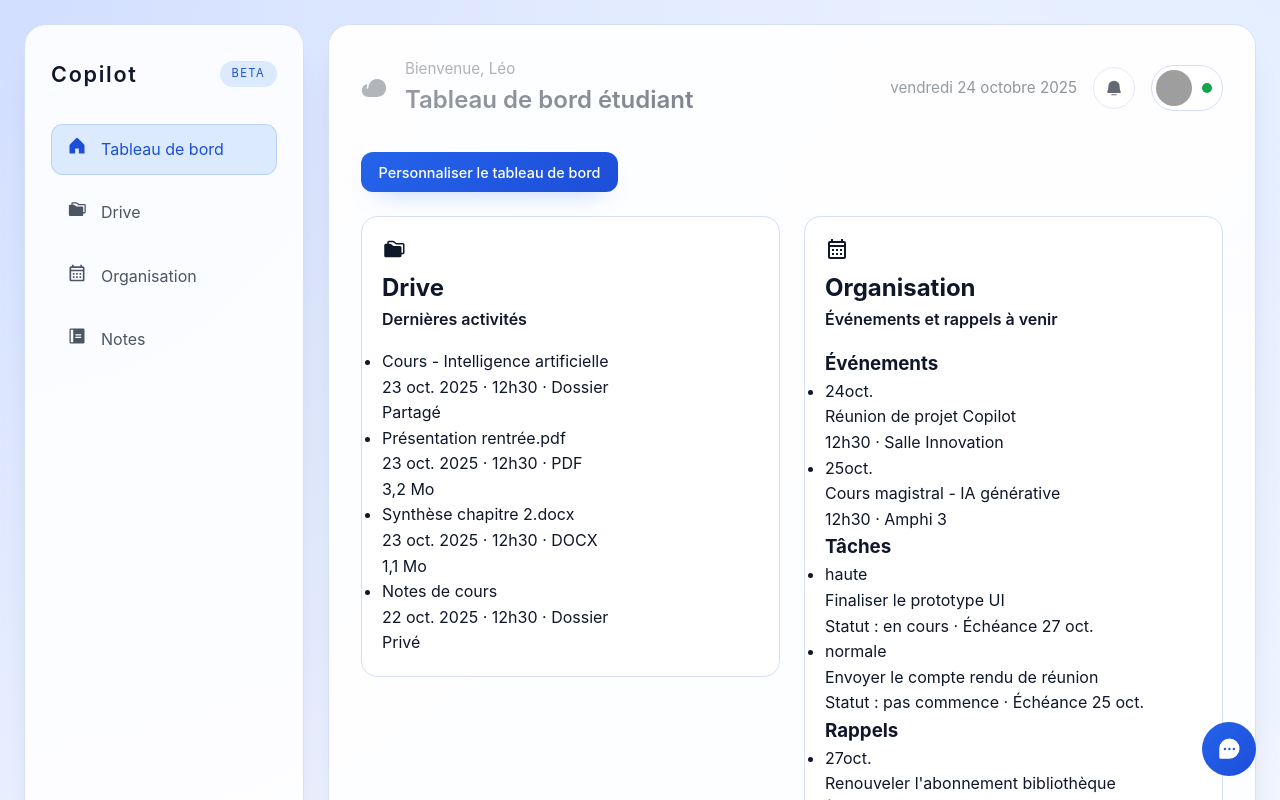
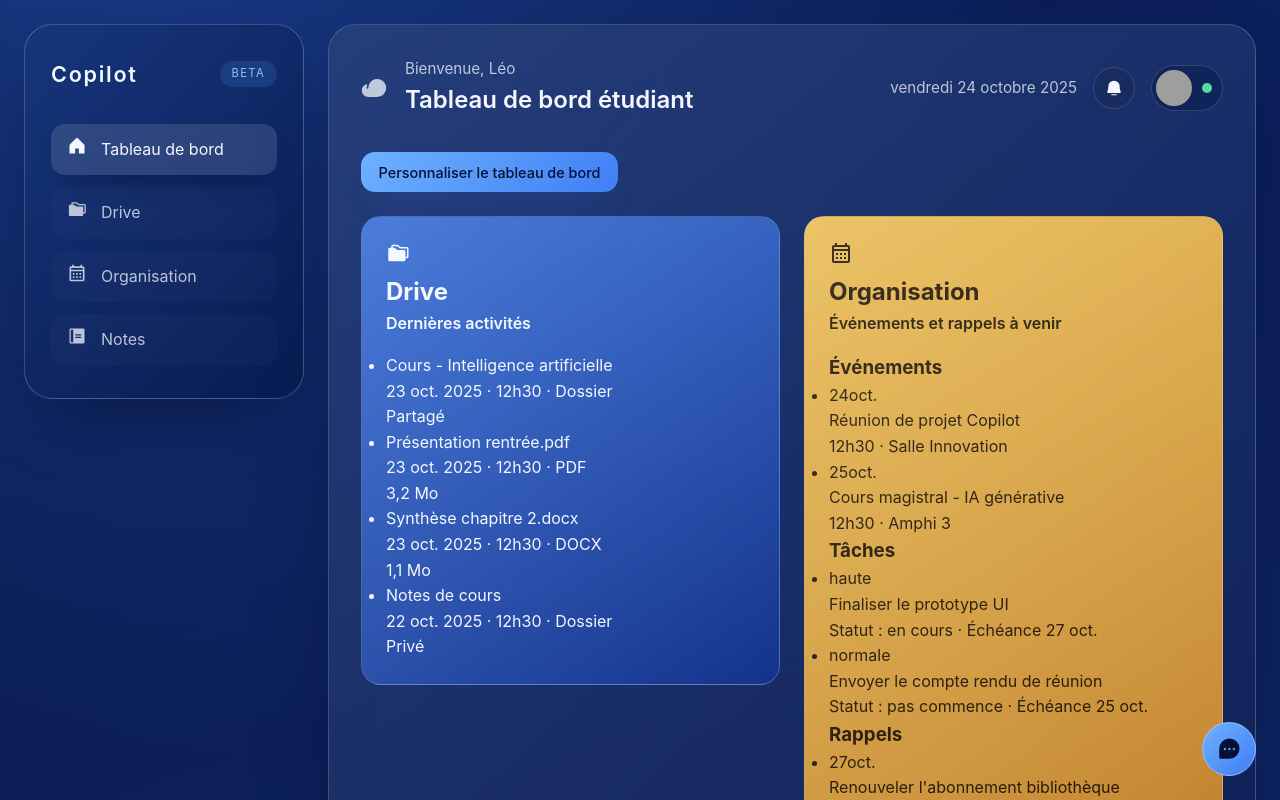
Before and after one commit to Xsowww/CopilotV5, a React (Vite) app: page / in a window 1280 px wide. Shown: the top 800 px of the page. Built offline with nearby package versions, Linux system fonts and the light colour scheme; grey boxes are pictures that could not be loaded.

Commit message:
Reintroduce iCloud styling and harden widget drag

```diff
--- a/src/index.css
+++ b/src/index.css
@@ -1,24 +1,27 @@
+/* Modification : rétablissement de la palette iCloud avec effet glassmorphism. */
 :root {
-  color-scheme: light;
-  --background: #f5f7fb;
-  --surface: #ffffff;
-  --surface-muted: #eef2ff;
-  --surface-strong: rgba(255, 255, 255, 0.9);
-  --border: #d6defa;
-  --border-strong: #c3cefb;
-  --text-primary: #0f172a;
-  --text-secondary: #4b5563;
-  --text-tertiary: #6b7280;
-  --accent: #2563eb;
-  --accent-soft: #dbeafe;
-  --accent-strong: #1d4ed8;
-  --warning: #f43f5e;
-  --success: #16a34a;
-  --shadow-soft: 0 24px 40px -24px rgba(15, 23, 42, 0.25);
-  --shadow-strong: 0 32px 64px -32px rgba(30, 64, 175, 0.35);
-  --radius-lg: 22px;
-  --radius-md: 16px;
-  --radius-sm: 12px;
+  color-scheme: dark;
+  --background: #051035;
+  --background-secondary: #0a1c53;
+  --surface: rgba(13, 33, 84, 0.7);
+  --surface-muted: rgba(17, 43, 102, 0.55);
+  --surface-strong: rgba(16, 40, 100, 0.78);
+  --border: rgba(255, 255, 255, 0.14);
+  --border-strong: rgba(255, 255, 255, 0.22);
+  --text-primary: #f4f7ff;
+  --text-secondary: rgba(244, 247, 255, 0.75);
+  --text-tertiary: rgba(244, 247, 255, 0.6);
+  --accent: #5aa2ff;
+  --accent-soft: rgba(90, 162, 255, 0.15);
+  --accent-strong: #8ac0ff;
+  --warning: #ff6b81;
+  --success: #5bd7a1;
+  --shadow-soft: 0 32px 72px -32px rgba(2, 10, 36, 0.65);
+  --shadow-strong: 0 40px 80px -24px rgba(3, 19, 63, 0.8);
+  --radius-lg: 28px;
+  --radius-md: 20px;
+  --radius-sm: 14px;
+  --glass-blur: 22px;
   font-family: "SF Pro Display", "Inter", system-ui, -apple-system, BlinkMacSystemFont, sans-serif;
 }
 
@@ -34,9 +37,9 @@ body {
 }
 
 body {
-  background: radial-gradient(120% 120% at 0% 0%, rgba(186, 206, 255, 0.55), transparent 60%),
-    radial-gradient(120% 120% at 100% 0%, rgba(221, 235, 255, 0.55), transparent 62%),
-    linear-gradient(160deg, #edf2ff 0%, #eff4ff 45%, #f8fbff 100%);
+  background: radial-gradient(120% 120% at 10% -20%, rgba(35, 80, 180, 0.75), transparent 62%),
+    radial-gradient(120% 140% at 100% 0%, rgba(12, 32, 96, 0.85), transparent 65%),
+    linear-gradient(160deg, #06153c 0%, #0c1f58 45%, #12306f 100%);
   color: var(--text-primary);
   line-height: 1.6;
   -webkit-font-smoothing: antialiased;
@@ -59,12 +62,13 @@ input,
 textarea,
 select {
   font: inherit;
-  color: inherit;
-  background: var(--surface);
+  color: var(--text-primary);
+  background: rgba(7, 21, 54, 0.85);
   border: 1px solid var(--border);
   border-radius: var(--radius-sm);
   padding: 0.65rem 0.9rem;
-  transition: border-color 0.2s ease, box-shadow 0.2s ease;
+  transition: border-color 0.2s ease, box-shadow 0.2s ease, background 0.2s ease;
+  backdrop-filter: blur(calc(var(--glass-blur) * 0.45));
 }
 
 input:focus,
@@ -72,7 +76,8 @@ textarea:focus,
 select:focus {
   outline: none;
   border-color: var(--accent);
-  box-shadow: 0 0 0 3px rgba(37, 99, 235, 0.15);
+  box-shadow: 0 0 0 3px rgba(90, 162, 255, 0.28);
+  background: rgba(11, 31, 74, 0.92);
 }
 
 label {
@@ -89,17 +94,21 @@ label {
   gap: 28px;
   min-height: 100vh;
   padding: 32px;
+  max-width: 1440px;
+  margin: 0 auto;
+  align-items: flex-start;
 }
 
 .sidebar {
   display: flex;
   flex-direction: column;
   gap: 32px;
-  background: var(--surface-strong);
+  background: linear-gradient(135deg, rgba(23, 54, 124, 0.85), rgba(7, 26, 78, 0.85));
   border-radius: var(--radius-lg);
-  border: 1px solid var(--border);
+  border: 1px solid var(--border-strong);
   padding: 32px 26px;
   box-shadow: var(--shadow-soft);
+  backdrop-filter: blur(var(--glass-blur));
 }
 
 .sidebar__logo {
@@ -139,14 +148,15 @@ label {
   padding: 12px 16px;
   border-radius: var(--radius-sm);
   color: var(--text-secondary);
-  transition: background 0.2s ease, color 0.2s ease, box-shadow 0.2s ease;
+  transition: background 0.25s ease, color 0.25s ease, box-shadow 0.25s ease;
+  background: rgba(255, 255, 255, 0.02);
 }
 
 .sidebar__link:hover,
 .sidebar__link--active {
-  background: var(--accent-soft);
-  color: var(--accent-strong);
-  box-shadow: inset 0 0 0 1px rgba(37, 99, 235, 0.18);
+  background: rgba(255, 255, 255, 0.12);
+  color: var(--text-primary);
+  box-shadow: 0 14px 30px -18px rgba(0, 0, 0, 0.6);
 }
 
 .sidebar__icon svg {
@@ -159,19 +169,20 @@ label {
   display: flex;
   flex-direction: column;
   gap: 32px;
-  background: var(--surface-strong);
+  background: linear-gradient(150deg, rgba(19, 46, 112, 0.85), rgba(9, 24, 72, 0.82));
   border-radius: var(--radius-lg);
-  border: 1px solid var(--border);
+  border: 1px solid var(--border-strong);
   padding: 32px;
   box-shadow: var(--shadow-soft);
   overflow: hidden;
+  backdrop-filter: blur(var(--glass-blur));
 }
 
 .app-content::before {
   content: "";
   position: absolute;
   inset: 0;
-  background: linear-gradient(130deg, rgba(255, 255, 255, 0.6), rgba(255, 255, 255, 0));
+  background: linear-gradient(130deg, rgba(255, 255, 255, 0.08), rgba(255, 255, 255, 0));
   pointer-events: none;
 }
 
@@ -232,7 +243,7 @@ label {
 
 .topbar__action:hover {
   border-color: var(--accent);
-  box-shadow: 0 0 0 3px rgba(37, 99, 235, 0.15);
+  box-shadow: 0 0 0 3px rgba(90, 162, 255, 0.28);
 }
 
 .topbar__profile {
@@ -247,7 +258,12 @@ label {
   border-radius: 999px;
   padding: 4px 10px 4px 4px;
   border: 1px solid var(--border);
-  transition: border-color 0.2s ease;
+  transition: border-color 0.2s ease, box-shadow 0.2s ease;
+}
+
+.topbar__avatar:hover {
+  border-color: var(--accent);
+  box-shadow: 0 0 0 3px rgba(90, 162, 255, 0.18);
 }
 
 .topbar__avatar img {
@@ -269,15 +285,16 @@ label {
   top: calc(100% + 12px);
   right: 0;
   width: min(320px, 90vw);
-  background: var(--surface);
+  background: linear-gradient(150deg, rgba(24, 56, 134, 0.92), rgba(12, 30, 84, 0.85));
   border-radius: var(--radius-md);
-  border: 1px solid var(--border);
+  border: 1px solid var(--border-strong);
   box-shadow: var(--shadow-strong);
   padding: 20px;
   display: flex;
   flex-direction: column;
   gap: 16px;
   z-index: 10;
+  backdrop-filter: blur(var(--glass-blur));
 }
 
 .profile-menu h3 {
@@ -312,26 +329,26 @@ label {
 }
 
 .btn-primary {
-  background: linear-gradient(135deg, #2563eb, #1d4ed8);
-  color: #fff;
-  box-shadow: 0 12px 24px -16px rgba(37, 99, 235, 0.65);
+  background: linear-gradient(135deg, #6fb2ff, #3f7ef5);
+  color: #041034;
+  box-shadow: 0 16px 32px -18px rgba(63, 126, 245, 0.7);
 }
 
 .btn-primary:disabled {
-  background: rgba(37, 99, 235, 0.4);
+  background: rgba(111, 178, 255, 0.45);
   cursor: not-allowed;
   box-shadow: none;
 }
 
 .btn-secondary {
-  background: var(--surface);
+  background: rgba(12, 31, 78, 0.65);
   border: 1px solid var(--border);
   color: var(--text-secondary);
 }
 
 .btn-secondary:hover {
   border-color: var(--accent);
-  color: var(--accent-strong);
+  color: var(--text-primary);
 }
 
 .btn-tertiary {
@@ -344,21 +361,53 @@ label {
   color: var(--accent-strong);
 }
 
+/* Modification : relooking des cartes widgets pour coller au visuel iCloud. */
 .widget-card {
-  background: var(--surface);
+  position: relative;
+  background: linear-gradient(160deg, rgba(36, 74, 160, 0.85), rgba(15, 40, 102, 0.85));
   border-radius: var(--radius-md);
-  border: 1px solid var(--border);
-  padding: 20px;
+  border: 1px solid var(--border-strong);
+  padding: 24px;
   display: flex;
   flex-direction: column;
   gap: 16px;
   min-height: 220px;
   transition: transform 0.2s ease, box-shadow 0.2s ease;
+  backdrop-filter: blur(var(--glass-blur));
+  color: var(--text-primary);
 }
 
 .widget-card:hover {
-  transform: translateY(-2px);
-  box-shadow: var(--shadow-soft);
+  transform: translateY(-4px);
+  box-shadow: var(--shadow-strong);
+}
+
+.widget-card::after {
+  content: "";
+  position: absolute;
+  inset: 0;
+  border-radius: inherit;
+  pointer-events: none;
+  background: linear-gradient(140deg, rgba(255, 255, 255, 0.16), rgba(255, 255, 255, 0));
+  opacity: 0.9;
+}
+
+/* Variation de couleurs par widget pour rester fidèle aux widgets iCloud. */
+.widget-card[data-accent="bleu"] {
+  background: linear-gradient(150deg, rgba(46, 107, 220, 0.92), rgba(22, 52, 142, 0.85));
+}
+
+.widget-card[data-accent="jaune"] {
+  background: linear-gradient(150deg, rgba(255, 201, 71, 0.9), rgba(240, 150, 24, 0.78));
+  color: #1f1200;
+}
+
+.widget-card[data-accent="rouge"] {
+  background: linear-gradient(150deg, rgba(255, 122, 150, 0.92), rgba(214, 57, 92, 0.82));
+}
+
+.widget-card[data-accent="vert"] {
+  background: linear-gradient(150deg, rgba(93, 216, 169, 0.92), rgba(20, 132, 108, 0.82));
 }
 
 .widget-card header {
@@ -465,8 +514,8 @@ label {
 }
 
 .drive-breadcrumb__item {
-  background: var(--surface);
-  border: 1px solid var(--border);
+  background: rgba(255, 255, 255, 0.08);
+  border: 1px solid rgba(255, 255, 255, 0.18);
   border-radius: 999px;
   padding: 0.25rem 0.75rem;
   font-size: 0.85rem;
@@ -499,7 +548,7 @@ label {
 
 .drive-table__header {
   font-weight: 600;
-  background: var(--surface-muted);
+  background: rgba(255, 255, 255, 0.08);
   color: var(--text-secondary);
 }
 
@@ -517,19 +566,20 @@ label {
 }
 
 .drive-table__row:hover {
-  background: rgba(219, 234, 254, 0.5);
+  background: rgba(255, 255, 255, 0.08);
 }
 
 .context-menu {
   position: fixed;
-  background: var(--surface);
-  border: 1px solid var(--border);
+  background: linear-gradient(150deg, rgba(22, 50, 126, 0.92), rgba(10, 28, 78, 0.9));
+  border: 1px solid var(--border-strong);
   border-radius: var(--radius-sm);
   box-shadow: var(--shadow-soft);
   list-style: none;
   padding: 8px 0;
   z-index: 30;
   min-width: 200px;
+  backdrop-filter: blur(calc(var(--glass-blur) * 0.5));
 }
 
 .context-menu li button {
@@ -540,14 +590,14 @@ label {
 }
 
 .context-menu li button:hover {
-  background: var(--accent-soft);
-  color: var(--accent-strong);
+  background: rgba(255, 255, 255, 0.12);
+  color: var(--text-primary);
 }
 
 .drive-preview {
-  background: var(--surface);
+  background: linear-gradient(160deg, rgba(27, 63, 148, 0.95), rgba(11, 32, 88, 0.9));
   border-radius: var(--radius-lg);
-  border: 1px solid var(--border);
+  border: 1px solid var(--border-strong);
   box-shadow: var(--shadow-strong);
   max-width: min(760px, 90vw);
   width: 100%;
@@ -556,6 +606,8 @@ label {
   flex-direction: column;
   gap: 16px;
   padding: 24px;
+  color: var(--text-primary);
+  backdrop-filter: blur(var(--glass-blur));
 }
 
 .drive-preview__header {
@@ -575,7 +627,7 @@ label {
   overflow: auto;
   border: 1px solid var(--border);
   border-radius: var(--radius-sm);
-  background: var(--surface-muted);
+  background: rgba(8, 22, 60, 0.75);
   padding: 12px;
 }
 
@@ -620,13 +672,14 @@ label {
 .notes-page__sidebar,
 .notes-page__list,
 .notes-page__content {
-  background: var(--surface);
-  border: 1px solid var(--border);
+  background: linear-gradient(160deg, rgba(24, 56, 134, 0.9), rgba(10, 28, 78, 0.85));
+  border: 1px solid var(--border-strong);
   border-radius: var(--radius-md);
   padding: 20px;
   display: flex;
   flex-direction: column;
   gap: 16px;
+  backdrop-filter: blur(var(--glass-blur));
 }
 
 .notes-page__sidebar header,
@@ -644,15 +697,16 @@ label {
   padding: 10px 12px;
   border-radius: var(--radius-sm);
   color: var(--text-secondary);
-  border: none;
-  background: transparent;
-  transition: background 0.2s ease, color 0.2s ease;
+  border: 1px solid rgba(255, 255, 255, 0.18);
+  background: rgba(255, 255, 255, 0.05);
+  transition: background 0.2s ease, color 0.2s ease, border-color 0.2s ease;
 }
 
 .notes-page__folder-button--active,
 .notes-page__folder-button:hover {
-  background: var(--accent-soft);
-  color: var(--accent-strong);
+  background: rgba(255, 255, 255, 0.15);
+  color: var(--text-primary);
+  border-color: var(--accent);
 }
 
 .notes-page__list-items {
@@ -675,13 +729,17 @@ label {
   gap: 12px;
   padding: 12px;
   border-radius: var(--radius-sm);
-  border: 1px solid transparent;
+  border: 1px solid rgba(255, 255, 255, 0.15);
+  background: rgba(255, 255, 255, 0.05);
+  transition: background 0.2s ease, border-color 0.2s ease;
   text-align: left;
+  color: var(--text-secondary);
 }
 
 .notes-page__item--active {
   border-color: var(--accent);
-  background: rgba(219, 234, 254, 0.45);
+  background: rgba(90, 162, 255, 0.18);
+  color: var(--text-primary);
 }
 
 .notes-editor {
@@ -705,6 +763,7 @@ label {
   border: none;
   background: transparent;
   padding: 0;
+  color: var(--text-primary);
 }
 
 .notes-editor__meta {
@@ -717,10 +776,12 @@ label {
 .notes-editor__textarea {
   flex: 1;
   border-radius: var(--radius-sm);
-  border: 1px solid var(--border);
+  border: 1px solid rgba(255, 255, 255, 0.18);
   padding: 16px;
   resize: none;
   min-height: 280px;
+  background: rgba(7, 21, 54, 0.82);
+  color: var(--text-primary);
 }
 
 .organisation-page {
@@ -789,15 +850,16 @@ label {
   justify-content: flex-start;
   padding: 12px;
   border-radius: var(--radius-sm);
-  background: rgba(255, 255, 255, 0.7);
-  border: 1px solid var(--border);
+  background: rgba(255, 255, 255, 0.12);
+  border: 1px solid rgba(255, 255, 255, 0.18);
   min-height: 112px;
-  transition: border-color 0.2s ease, box-shadow 0.2s ease;
+  transition: border-color 0.2s ease, box-shadow 0.2s ease, background 0.2s ease;
 }
 
 .calendar-month__cell--active {
   border-color: var(--accent);
-  box-shadow: inset 0 0 0 1px rgba(37, 99, 235, 0.15);
+  box-shadow: 0 14px 28px -20px rgba(2, 12, 40, 0.6);
+  background: rgba(90, 162, 255, 0.16);
 }
 
 .calendar-month__cell--muted {
@@ -835,8 +897,9 @@ label {
   gap: 12px;
   padding: 12px;
   border-radius: var(--radius-sm);
-  border: 1px solid var(--border);
-  background: rgba(255, 255, 255, 0.7);
+  border: 1px solid rgba(255, 255, 255, 0.18);
+  background: rgba(255, 255, 255, 0.12);
+  transition: background 0.2s ease, box-shadow 0.2s ease;
 }
 
 .calendar-week__event {
@@ -844,18 +907,26 @@ label {
   flex-direction: column;
   gap: 4px;
   align-items: flex-start;
-  background: var(--accent-soft);
-  color: var(--accent-strong);
+  background: rgba(90, 162, 255, 0.18);
+  color: var(--text-primary);
   border-radius: var(--radius-sm);
   padding: 8px 10px;
 }
 
 .calendar-week__add,
 .calendar-day__add {
-  border: 1px dashed var(--border);
+  border: 1px dashed rgba(255, 255, 255, 0.25);
   border-radius: var(--radius-sm);
   padding: 8px 10px;
   color: var(--text-secondary);
+  background: rgba(255, 255, 255, 0.05);
+  transition: background 0.2s ease, border-color 0.2s ease;
+}
+
+.calendar-week__add:hover,
+.calendar-day__add:hover {
+  background: rgba(255, 255, 255, 0.12);
+  border-color: var(--accent);
 }
 
 .calendar-day {
@@ -877,7 +948,14 @@ label {
   gap: 4px;
   padding: 12px;
   border-radius: var(--radius-sm);
-  border: 1px solid var(--border);
+  border: 1px solid rgba(255, 255, 255, 0.2);
+  background: rgba(255, 255, 255, 0.1);
+  transition: background 0.2s ease, border-color 0.2s ease;
+}
+
+.calendar-day__event:hover {
+  background: rgba(255, 255, 255, 0.16);
+  border-color: var(--accent);
 }
 
 .organisation-sidebar header {
@@ -902,7 +980,16 @@ label {
   gap: 10px;
   padding: 10px 12px;
   border-radius: var(--radius-sm);
-  border: 1px solid var(--border);
+  border: 1px solid rgba(255, 255, 255, 0.18);
+  background: rgba(255, 255, 255, 0.08);
+  color: var(--text-primary);
+  transition: background 0.2s ease, border-color 0.2s ease;
+}
+
+.organisation-sidebar__list button:hover,
+.organisation-sidebar__list button[aria-current="true"] {
+  background: rgba(255, 255, 255, 0.16);
+  border-color: var(--accent);
 }
 
 .organisation-sidebar__delete {
@@ -920,8 +1007,8 @@ label {
 .organisation-editor {
   position: fixed;
   inset: 0;
-  backdrop-filter: blur(10px);
-  background: rgba(15, 23, 42, 0.25);
+  backdrop-filter: blur(calc(var(--glass-blur) * 0.6));
+  background: rgba(5, 12, 32, 0.55);
   display: flex;
   align-items: center;
   justify-content: center;
@@ -930,15 +1017,16 @@ label {
 }
 
 .organisation-editor__content {
-  background: var(--surface);
+  background: linear-gradient(155deg, rgba(26, 60, 142, 0.95), rgba(12, 31, 82, 0.88));
   border-radius: var(--radius-lg);
-  border: 1px solid var(--border);
+  border: 1px solid var(--border-strong);
   box-shadow: var(--shadow-strong);
   width: min(560px, 95vw);
   padding: 24px;
   display: flex;
   flex-direction: column;
   gap: 20px;
+  color: var(--text-primary);
 }
 
 .organisation-editor__content header {
@@ -975,8 +1063,8 @@ label {
 .dialog-overlay {
   position: fixed;
   inset: 0;
-  backdrop-filter: blur(8px);
-  background: rgba(15, 23, 42, 0.25);
+  backdrop-filter: blur(calc(var(--glass-blur) * 0.6));
+  background: rgba(5, 12, 32, 0.55);
   display: flex;
   align-items: center;
   justify-content: center;
@@ -985,15 +1073,16 @@ label {
 }
 
 .dialog-card {
-  background: var(--surface);
+  background: linear-gradient(155deg, rgba(26, 60, 142, 0.95), rgba(12, 31, 82, 0.88));
   border-radius: var(--radius-lg);
-  border: 1px solid var(--border);
+  border: 1px solid var(--border-strong);
   box-shadow: var(--shadow-strong);
   width: min(420px, 92vw);
   display: flex;
   flex-direction: column;
   gap: 16px;
   padding: 24px;
+  color: var(--text-primary);
 }
 
 .dialog-card__header h3 {
@@ -1041,14 +1130,15 @@ label {
   bottom: 68px;
   right: 0;
   width: min(360px, 90vw);
-  background: var(--surface);
-  border: 1px solid var(--border);
+  background: linear-gradient(160deg, rgba(24, 56, 134, 0.95), rgba(10, 28, 78, 0.9));
+  border: 1px solid var(--border-strong);
   border-radius: var(--radius-md);
   box-shadow: var(--shadow-strong);
   display: flex;
   flex-direction: column;
   gap: 16px;
   padding: 18px;
+  backdrop-filter: blur(var(--glass-blur));
 }
 
 .copilot-chatbot__header {
@@ -1086,14 +1176,14 @@ label {
 }
 
 .copilot-chatbot__bubble--assistant {
-  background: var(--surface-muted);
-  border: 1px solid var(--border);
+  background: rgba(255, 255, 255, 0.12);
+  border: 1px solid rgba(255, 255, 255, 0.18);
 }
 
 .copilot-chatbot__bubble--user {
   align-self: flex-end;
-  background: var(--accent);
-  color: #fff;
+  background: linear-gradient(135deg, #6fb2ff, #3f7ef5);
+  color: #041034;
 }
 
 .copilot-chatbot__form {
@@ -1110,8 +1200,8 @@ label {
   width: 42px;
   height: 42px;
   border-radius: 50%;
-  background: var(--accent);
-  color: #fff;
+  background: linear-gradient(135deg, #6fb2ff, #3f7ef5);
+  color: #041034;
   display: grid;
   place-items: center;
 }
@@ -1120,11 +1210,18 @@ label {
   width: 54px;
   height: 54px;
   border-radius: 50%;
-  background: linear-gradient(135deg, #2563eb, #1d4ed8);
-  color: #fff;
+  background: linear-gradient(135deg, #6fb2ff, #3f7ef5);
+  color: #041034;
   display: grid;
   place-items: center;
   box-shadow: var(--shadow-strong);
+  border: 1px solid rgba(255, 255, 255, 0.35);
+  transition: transform 0.2s ease, box-shadow 0.2s ease;
+}
+
+.copilot-launcher:hover {
+  transform: translateY(-3px);
+  box-shadow: 0 24px 40px -20px rgba(3, 19, 63, 0.8);
 }
 
 .notes-page__content,
--- a/src/pages/Dashboard/DashboardPage.tsx
+++ b/src/pages/Dashboard/DashboardPage.tsx
@@ -44,8 +44,33 @@ const cloneLayout = (layout: WidgetLayout): WidgetLayout => ({
   colonneDroite: [...layout.colonneDroite],
 });
 
-const findContainerForWidget = (layout: WidgetLayout, widgetId: WidgetId) =>
-  (layout.colonneGauche.includes(widgetId) ? "colonneGauche" : "colonneDroite") as keyof WidgetLayout;
+// Modification : sécurisation du calcul de conteneur pour éviter le blocage du drag & drop.
+const findContainerForWidget = (layout: WidgetLayout, widgetId: string | WidgetId):
+  | keyof WidgetLayout
+  | null => {
+  if (layout.colonneGauche.includes(widgetId as WidgetId)) {
+    return "colonneGauche";
+  }
+  if (layout.colonneDroite.includes(widgetId as WidgetId)) {
+    return "colonneDroite";
+  }
+  return null;
+};
+
+const resolveOverContainer = (
+  layout: WidgetLayout,
+  over: DragEndEvent["over"] | DragOverEvent["over"]
+): keyof WidgetLayout | null => {
+  if (!over) return null;
+  if (typeof over.id === "string") {
+    const directMatch = findContainerForWidget(layout, over.id);
+    if (directMatch) {
+      return directMatch;
+    }
+  }
+  const overData = over.data?.current as { sortable?: { containerId?: keyof WidgetLayout } } | undefined;
+  return overData?.sortable?.containerId ?? null;
+};
 
 export const DashboardPage = () => {
   const navigate = useNavigate();
@@ -73,7 +98,11 @@ export const DashboardPage = () => {
     if (!over) return;
     setLocalLayout((prev) => {
       const activeContainer = findContainerForWidget(prev, active.id as WidgetId);
-      const overContainer = findContainerForWidget(prev, over.id as WidgetId);
+      const overContainer = resolveOverContainer(prev, over);
+
+      if (!activeContainer || !overContainer) {
+        return prev;
+      }
 
       if (activeContainer === overContainer) {
         const items = [...prev[activeContainer]];
@@ -96,16 +125,8 @@ export const DashboardPage = () => {
     if (!over) return;
     setLocalLayout((prev) => {
       const activeContainer = findContainerForWidget(prev, active.id as WidgetId);
-      const overData = over.data?.current as { sortable?: { containerId?: keyof WidgetLayout } } | undefined;
-      const containerFromSortable = overData?.sortable?.containerId as keyof WidgetLayout | undefined;
-      const overContainer =
-        containerFromSortable ??
-        (prev.colonneGauche.includes(over.id as WidgetId)
-          ? "colonneGauche"
-          : prev.colonneDroite.includes(over.id as WidgetId)
-            ? "colonneDroite"
-            : undefined);
-      if (!overContainer || activeContainer === overContainer) {
+      const overContainer = resolveOverContainer(prev, over);
+      if (!activeContainer || !overContainer || activeContainer === overContainer) {
         return prev;
       }
       const activeItems = [...prev[activeContainer]];
```
